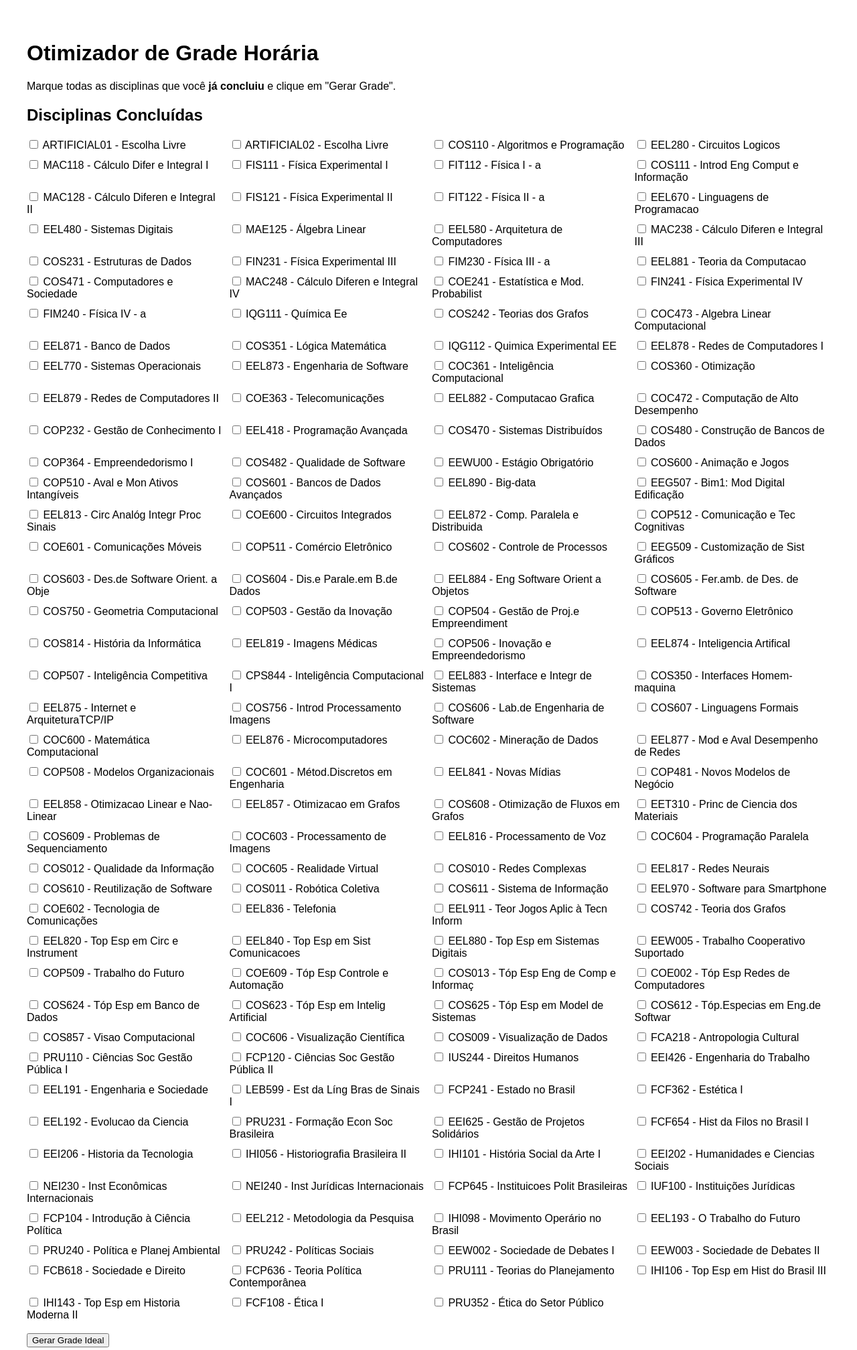
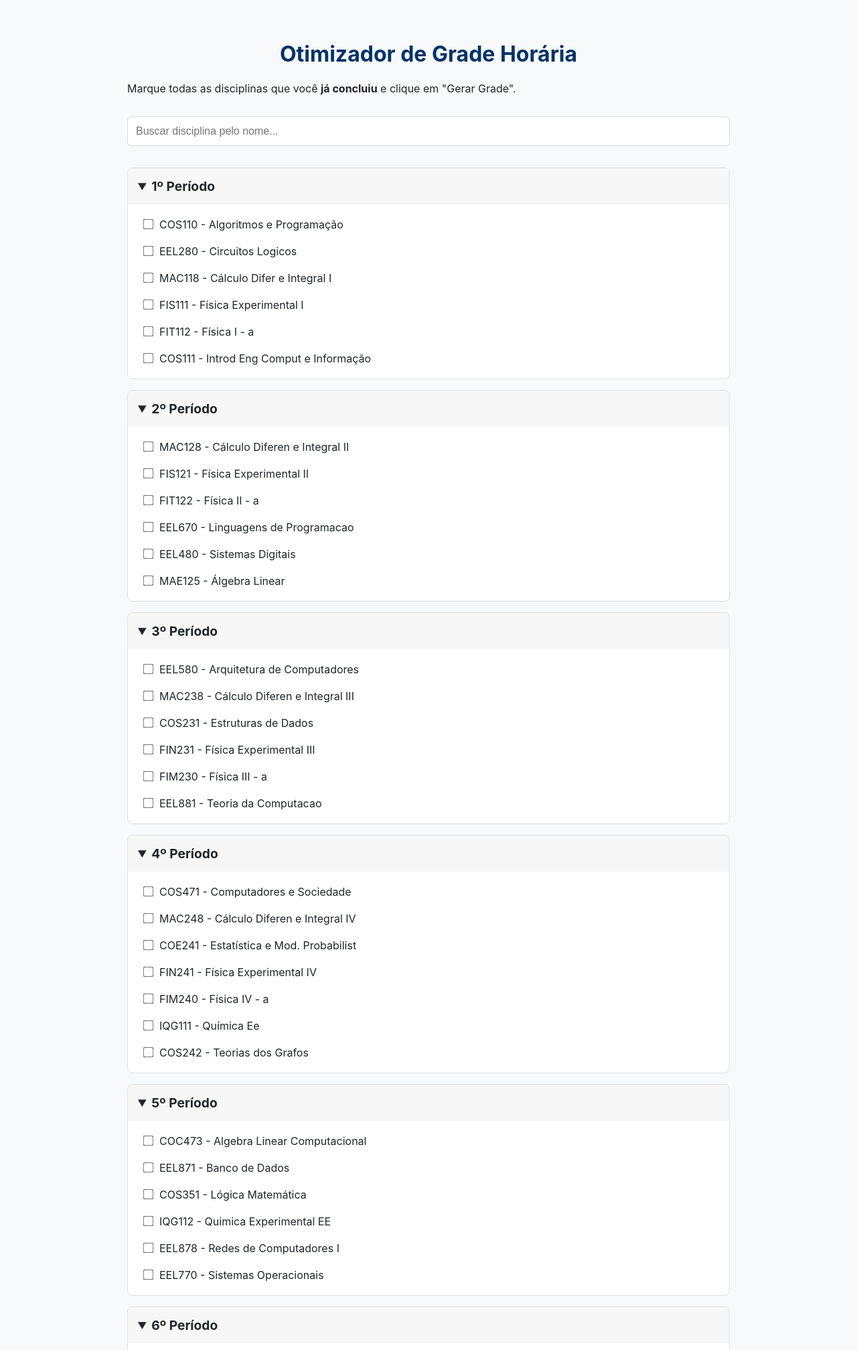
Before and after one commit to hugo-antunes19/timetabling-ECI-OTM-2025.2, a Flask app: page / in a window 1280 px wide. Shown: the top 2015 px of the page at 67% size. Run offline with Flask 3, Linux system fonts and the light colour scheme.

Commit message:
Funcionando excluir disciplinas

```diff
--- a/app.py
+++ b/app.py
@@ -1,8 +1,9 @@
 # app.py
 import json
-import re # Importa o módulo de expressões regulares
+import re
 from flask import Flask, render_template, request
 from ortools.sat.python import cp_model
+from collections import OrderedDict
 
 # Importa as funções dos seus outros arquivos .py
 from data_loader import carregar_dados
@@ -16,7 +17,8 @@ CAMINHO_DISCIPLINAS = './data/disciplinas.json'
 CAMINHO_OFERTAS = './data/ofertas.json'
 NUM_SEMESTRES = 10
 CREDITOS_MAXIMOS_POR_SEMESTRE = 32
-CREDITOS_MINIMOS = {
+# Meta TOTAL de créditos de optativas para o curso
+CREDITOS_MINIMOS_TOTAIS = {
     "restrita": 4,
     "condicionada": 40,
     "livre": 8
@@ -24,12 +26,26 @@ CREDITOS_MINIMOS = {
 
 @app.route('/')
 def index():
-    """ Rota principal que exibe a página inicial com o formulário. """
+    """
+    Rota principal que carrega e exibe a página inicial com o formulário,
+    agrupando as disciplinas por período e tipo.
+    """
     try:
         with open(CAMINHO_DISCIPLINAS, 'r', encoding='utf-8') as f:
             todas_disciplinas = json.load(f)
-        todas_disciplinas.sort(key=lambda x: (x.get('tipo', 'Z'), x.get('nome', '')))
-        return render_template('index.html', disciplinas=todas_disciplinas)
+
+        disciplinas_agrupadas = OrderedDict()
+        for disciplina in todas_disciplinas:
+            tipo = disciplina.get('tipo', 'Outras')
+            if tipo not in disciplinas_agrupadas:
+                disciplinas_agrupadas[tipo] = []
+            disciplinas_agrupadas[tipo].append(disciplina)
+
+        for tipo in disciplinas_agrupadas:
+            disciplinas_agrupadas[tipo].sort(key=lambda x: x.get('nome', ''))
+
+        return render_template('index.html', disciplinas_agrupadas=disciplinas_agrupadas)
+
     except FileNotFoundError:
         return "Erro: O arquivo 'disciplinas.json' não foi encontrado.", 500
 
@@ -37,19 +53,51 @@ def index():
 @app.route('/gerar', methods=['POST'])
 def gerar_grade():
     """
-    Rota que recebe os dados do formulário (POST), executa o otimizador
-    e renderiza a página de resultados com a grade otimizada.
+    Recebe os dados, CALCULA os créditos de optativas restantes, executa o
+    otimizador e renderiza a página de resultados.
     """
-    disciplinas_concluidas = request.form.getlist('concluidas')
-    print(f"Disciplinas recebidas como concluídas: {disciplinas_concluidas}")
+    disciplinas_concluidas_ids = request.form.getlist('concluidas')
+    print(f"Disciplinas recebidas como concluídas: {disciplinas_concluidas_ids}")
 
     try:
-        dados = carregar_dados(CAMINHO_DISCIPLINAS, CAMINHO_OFERTAS, disciplinas_concluidas)
+        with open(CAMINHO_DISCIPLINAS, 'r', encoding='utf-8') as f:
+            todas_disciplinas_info = {d['id']: d for d in json.load(f)}
+    except FileNotFoundError:
+        return "Erro: 'disciplinas.json' não encontrado para calcular créditos.", 500
+
+    creditos_concluidos = {"restrita": 0, "condicionada": 0, "livre": 0}
+
+    for disciplina_id in disciplinas_concluidas_ids:
+        if disciplina_id in todas_disciplinas_info:
+            disciplina = todas_disciplinas_info[disciplina_id]
+            tipo = disciplina.get('tipo', '')
+            creditos = disciplina.get('creditos', 0)
+
+            if "Restrita" in tipo:
+                creditos_concluidos["restrita"] += creditos
+            elif "Condicionada" in tipo:
+                creditos_concluidos["condicionada"] += creditos
+            elif "Livre" in tipo or disciplina_id.startswith("ARTIFICIAL"):
+                creditos_concluidos["livre"] += creditos
+
+    # Calcula os créditos que AINDA FALTAM
+    # >>>>> A CORREÇÃO ESTÁ AQUI: Convertendo o resultado para int() <<<<<
+    creditos_restantes = {
+        categoria: int(max(0, CREDITOS_MINIMOS_TOTAIS[categoria] - creditos_concluidos[categoria]))
+        for categoria in CREDITOS_MINIMOS_TOTAIS
+    }
+
+    print(f"Créditos concluídos: {creditos_concluidos}")
+    print(f"Créditos restantes a serem cumpridos: {creditos_restantes}")
+
+    try:
+        dados = carregar_dados(CAMINHO_DISCIPLINAS, CAMINHO_OFERTAS, disciplinas_concluidas_ids)
     except FileNotFoundError as e:
         return f"Erro ao carregar arquivos de dados: {e}", 500
 
+    # Passa a meta de créditos JÁ AJUSTADA e do TIPO CORRETO para o otimizador
     grade_result, creditos, status, obj_value = resolver_grade(
-        dados, CREDITOS_MINIMOS, NUM_SEMESTRES, CREDITOS_MAXIMOS_POR_SEMESTRE
+        dados, creditos_restantes, NUM_SEMESTRES, CREDITOS_MAXIMOS_POR_SEMESTRE
     )
 
     status_str = 'UNKNOWN'
@@ -58,15 +106,10 @@ def gerar_grade():
         elif status == cp_model.FEASIBLE: status_str = 'FEASIBLE'
         elif status == cp_model.INFEASIBLE: status_str = 'INFEASIBLE'
 
-    # --- NOVA LÓGICA DE PROCESSAMENTO (CORREÇÃO) ---
-    # Esta seção agora interpreta a string retornada pelo optimizer.py
     grades_processadas = {}
     if grade_result:
         dias = ['SEG', 'TER', 'QUA', 'QUI', 'SEX']
         horarios_label = ['08-10', '10-12', '13-15', '15-17']
-
-        # Regex para extrair: 1=Nome, 2=Turma, 3=Horários
-        # Exemplo da string: "Nome da Disciplina (Turma: IDTURMA) --- Horários: [HORARIO1, HORARIO2]"
         parse_pattern = re.compile(r'^(.*?) \(Turma: (.*?)\) --- Horários: \[(.*?)\]$')
 
         for s, disciplinas_do_semestre_str in grade_result.items():
@@ -78,13 +121,9 @@ def gerar_grade():
             for disciplina_str in disciplinas_do_semestre_str:
                 match = parse_pattern.match(disciplina_str)
                 if match:
-                    # Extrai os dados da string usando o regex
                     nome, turma, horarios_str = match.groups()
                     horarios = [h.strip() for h in horarios_str.split(',')]
-
                     disciplina_info = {"nome": nome, "turma": turma}
-
-                    # Preenche a grade semanal com os dados extraídos
                     for horario_completo in horarios:
                         parts = horario_completo.split('-')
                         if len(parts) == 3:
@@ -97,7 +136,6 @@ def gerar_grade():
                 "creditos": creditos.get(s, 0),
                 "grade_semanal": grade_semanal
             }
-    # --- FIM DA NOVA LÓGICA ---
 
     return render_template(
         'resultado.html',
--- a/templates/index.html
+++ b/templates/index.html
@@ -4,18 +4,97 @@
     <meta charset="UTF-8">
     <title>Otimizador de Grade Horária</title>
     <style>
-        /* Você pode adicionar o CSS do seu arquivo grade_horaria.html aqui ou em um arquivo .css separado */
-        body { font-family: sans-serif; padding: 2em; }
-        .disciplinas-grid { display: grid; grid-template-columns: repeat(4, 1fr); gap: 10px; }
-        .disciplina-item { display: block; }
+        body {
+            font-family: -apple-system, BlinkMacSystemFont, 'Segoe UI', Roboto, 'Helvetica Neue', Arial, sans-serif;
+            padding: 2em;
+            background-color: #f8f9fa;
+            color: #212529;
+        }
+        .container {
+            max-width: 900px;
+            margin: auto;
+        }
+        h1 {
+            color: #003366;
+            text-align: center;
+        }
+        #search-container {
+            margin: 2em 0;
+        }
+        #searchInput {
+            width: 100%;
+            padding: 12px;
+            font-size: 16px;
+            border: 1px solid #ddd;
+            border-radius: 5px;
+            box-sizing: border-box;
+        }
+        .periodo-grupo {
+            margin-bottom: 1em;
+            border: 1px solid #e0e0e0;
+            border-radius: 8px;
+            background-color: #fff;
+        }
+        .periodo-grupo summary {
+            font-weight: bold;
+            font-size: 1.2em;
+            padding: 15px;
+            cursor: pointer;
+            outline: none;
+            background-color: #f7f7f7;
+            border-radius: 8px 8px 0 0;
+        }
+        .disciplinas-grid {
+            padding: 15px;
+            display: flex;
+            flex-direction: column;
+            gap: 10px;
+        }
+        .disciplina-item {
+            display: flex; /* Alinha o checkbox com o texto */
+            align-items: center;
+            padding: 5px;
+            border-radius: 4px;
+            transition: background-color 0.2s;
+        }
+        .disciplina-item:hover {
+            background-color: #f0f8ff;
+        }
+        .disciplina-item input {
+            margin-right: 10px;
+            transform: scale(1.2);
+        }
+        .submit-button {
+            display: block;
+            width: 100%;
+            padding: 15px;
+            font-size: 1.2em;
+            font-weight: bold;
+            color: white;
+            background-color: #004a99;
+            border: none;
+            border-radius: 5px;
+            cursor: pointer;
+            margin-top: 2em;
+        }
+        .submit-button:hover {
+            background-color: #003366;
+        }
     </style>
 </head>
 <body>
+    <div class="container">
         <h1>Otimizador de Grade Horária</h1>
         <p>Marque todas as disciplinas que você <strong>já concluiu</strong> e clique em "Gerar Grade".</p>
 
         <form action="/gerar" method="post">
-        <h2>Disciplinas Concluídas</h2>
+            <div id="search-container">
+                <input type="text" id="searchInput" onkeyup="filtrarDisciplinas()" placeholder="Buscar disciplina pelo nome...">
+            </div>
+
+            {% for grupo, disciplinas in disciplinas_agrupadas.items() %}
+            <details class="periodo-grupo" open>
+                <summary>{{ grupo }}</summary>
                 <div class="disciplinas-grid">
                     {% for disciplina in disciplinas %}
                     <label class="disciplina-item">
@@ -24,8 +103,53 @@
                     </label>
                     {% endfor %}
                 </div>
-        <br>
-        <button type="submit">Gerar Grade Ideal</button>
+            </details>
+            {% endfor %}
+
+            <button type="submit" class="submit-button">Gerar Grade Ideal</button>
         </form>
+    </div>
+
+    <script>
+        /**
+         * Normaliza um texto para busca, removendo acentos e convertendo para minúsculas.
+         * Ex: "Programação" -> "programacao"
+         */
+        function normalizarTexto(texto) {
+            return texto
+                .toLowerCase()
+                .normalize("NFD") // Separa os caracteres dos seus acentos (ex: 'á' -> 'a' + '´')
+                .replace(/[\u0300-\u036f]/g, ""); // Remove os acentos (diacríticos)
+        }
+
+        function filtrarDisciplinas() {
+            // Pega o termo da busca e já o normaliza para a comparação
+            const termoBusca = normalizarTexto(document.getElementById('searchInput').value);
+
+            const grupos = document.querySelectorAll('.periodo-grupo');
+
+            grupos.forEach(grupo => {
+                const disciplinas = grupo.querySelectorAll('.disciplina-item');
+
+                disciplinas.forEach(disciplina => {
+                    // Pega o texto da disciplina e também o normaliza
+                    const nomeDisciplina = normalizarTexto(disciplina.textContent);
+
+                    // Compara os textos já normalizados
+                    if (nomeDisciplina.includes(termoBusca)) {
+                        disciplina.style.display = 'flex'; // Mostra a disciplina
+                    } else {
+                        disciplina.style.display = 'none'; // Esconde a disciplina
+                    }
+                });
+
+                // Garante que todos os grupos fiquem abertos durante uma busca
+                if (termoBusca.length > 0) {
+                    grupo.open = true;
+                }
+            });
+        }
+    </script>
+
 </body>
 </html>
```
Lines whose indentation alone changed are shown as unchanged.
